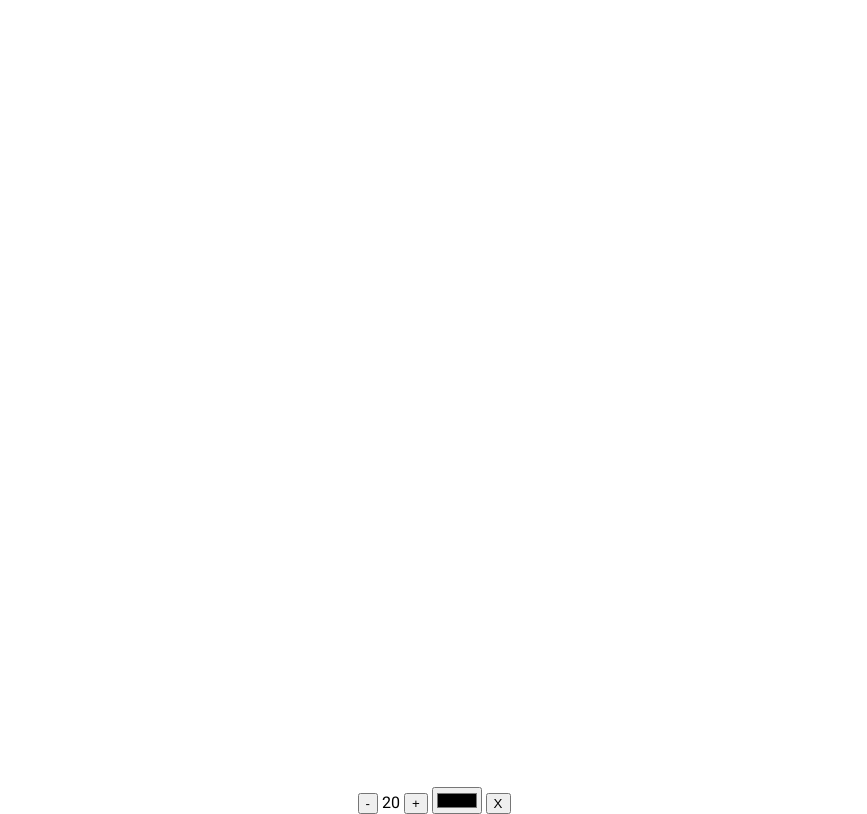
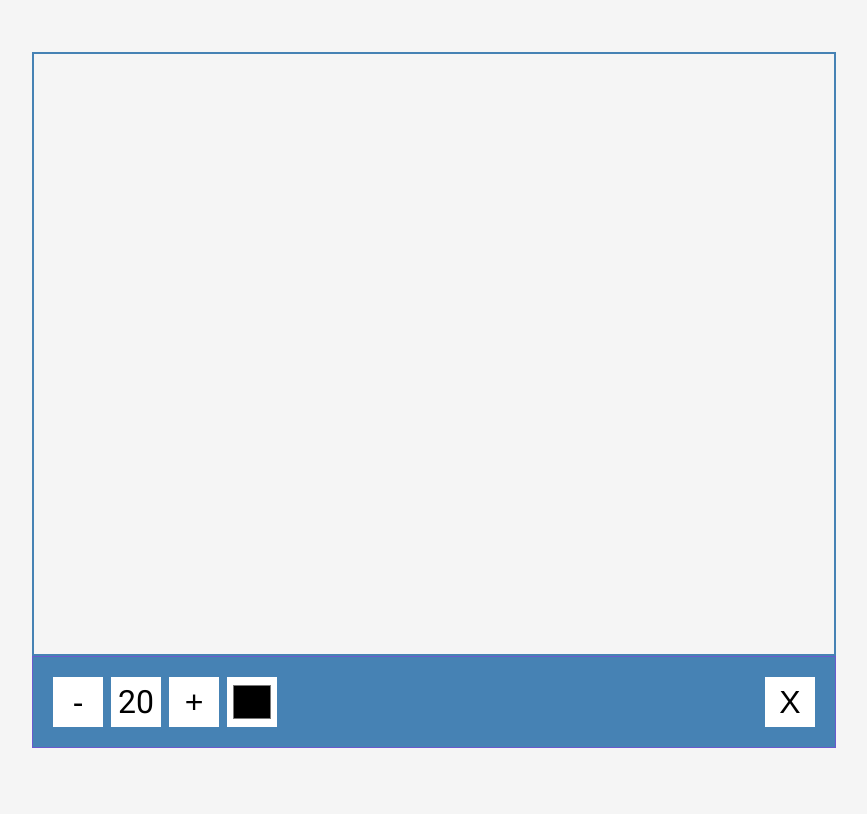
Before and after one commit to tthephas/Canvas-Drawing-Board, a plain HTML site: page index.html in a window 1280 px wide. Shown: the whole page, without its empty margins (206-1073 px from the left). Drawn offline with Linux system fonts and the light colour scheme.

Commit message:
css done, canvas showing with buttons

```diff
--- a/index.html
+++ b/index.html
@@ -12,7 +12,7 @@
 </head>
 <body>
 
-    <canvas id="canvas" width="800" height="800"></canvas>
+    <canvas id="canvas" width="800" height="600"></canvas>
     <div class="toolbox">
         <button id="decrease">-</button>
         <span id="size">20</span>
--- a/style.css
+++ b/style.css
@@ -5,13 +5,42 @@
 }
 
 body {
+    background-color: #f5f5f5;
     font-family: 'Roboto', sans-serif;
     display: flex;
     flex-direction: column;
     align-items: center;
     justify-content: center;
     height: 100vh;
-    overflow: hidden;
     margin: 0;
+}
 
+canvas {
+    border: 2px solid steelblue;
 }
+
+.toolbox {
+    background-color: steelblue;
+    border: 1px solid slateblue;
+    display: flex;
+    width: 804px;
+    padding: 1rem;
+}
+
+.toolbox > * {
+    background-color: white;
+    border: none;
+    display: inline-flex;
+    align-items: center;
+    justify-content: center;
+    font-size: 2rem;
+    height: 50px;
+    width: 50px;
+    margin: 0.25rem;
+    padding: 0.25rem;
+    cursor: pointer;
+}
+
+.toolbox > *:last-child {
+    margin-left: auto;
+}
```
